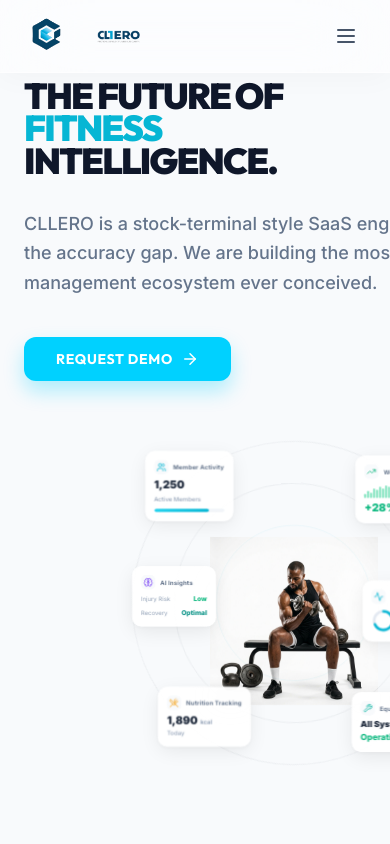
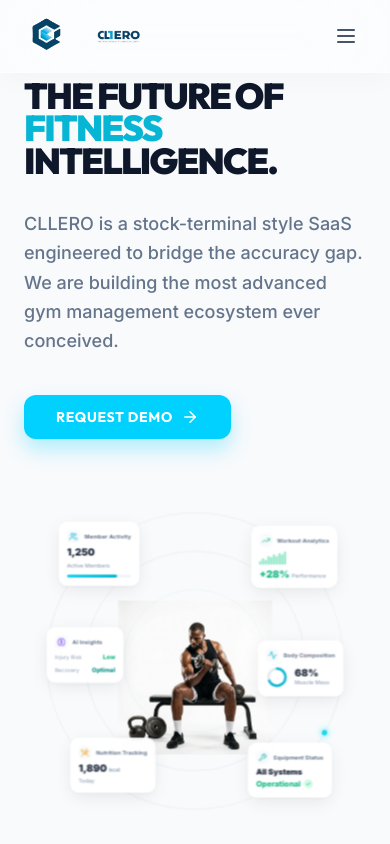
Before and after one commit to ayushibusa/CLLERO, a Next.js app: page / in a window 390 px wide. Shown: the top 844 px of the page. Built offline with nearby package versions, Linux system fonts and the light colour scheme.

Commit message:
Fixed mobile layout bounds of orbit container to prevent horizontal clipping of right-aligned stat cards

```diff
--- a/src/components/home/HeroOrbitAnimation.tsx
+++ b/src/components/home/HeroOrbitAnimation.tsx
@@ -96,9 +96,9 @@ const statCards = [
 
 export function HeroOrbitAnimation() {
   return (
-    <div className="relative w-full h-full flex items-center justify-center overflow-visible">
+    <div className="w-[300px] h-[300px] sm:w-[430px] sm:h-[430px] lg:w-[540px] lg:h-[540px] relative flex items-center justify-center overflow-visible select-none">
       {/* Scaled wrapper to keep aspect ratio and card positioning exact on all devices */}
-      <div className="w-[540px] h-[540px] shrink-0 relative flex items-center justify-center scale-[0.6] min-[400px]:scale-[0.68] sm:scale-[0.8] md:scale-[0.95] lg:scale-100 origin-center transition-transform duration-300 select-none">
+      <div className="w-[540px] h-[540px] shrink-0 absolute flex items-center justify-center scale-[0.55] sm:scale-[0.8] lg:scale-100 origin-center transition-transform duration-300">
 
         {/* Central Premium Soft Glow */}
         <div className="absolute w-64 h-64 bg-cyan-500/8 blur-[100px] rounded-full z-0" />
```
